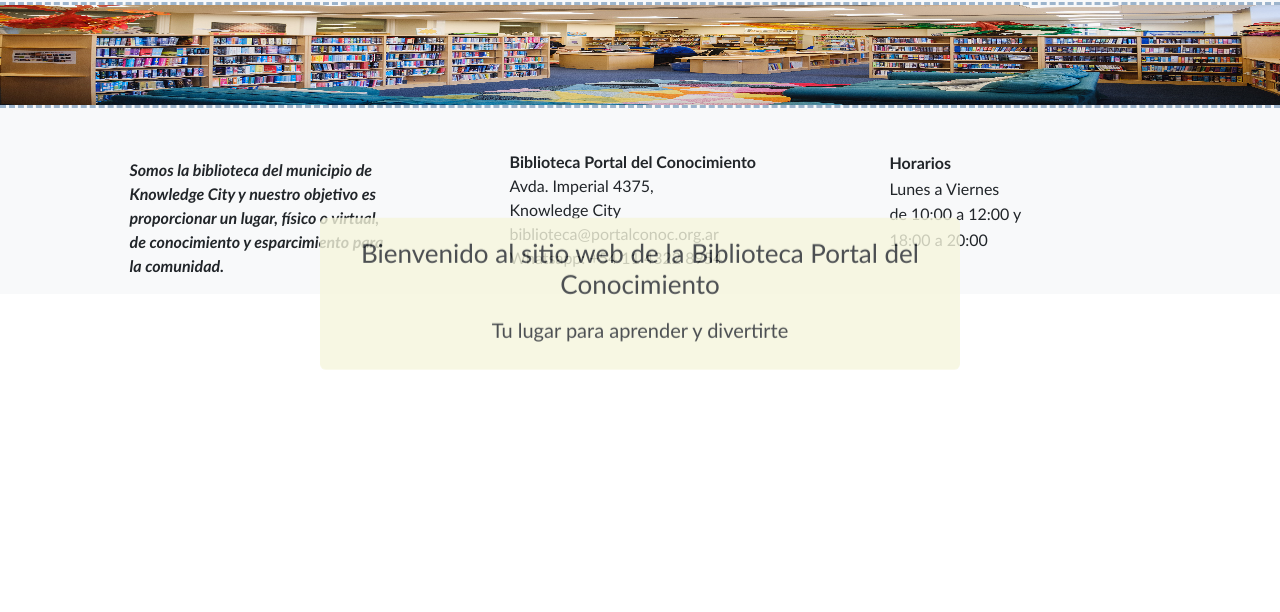
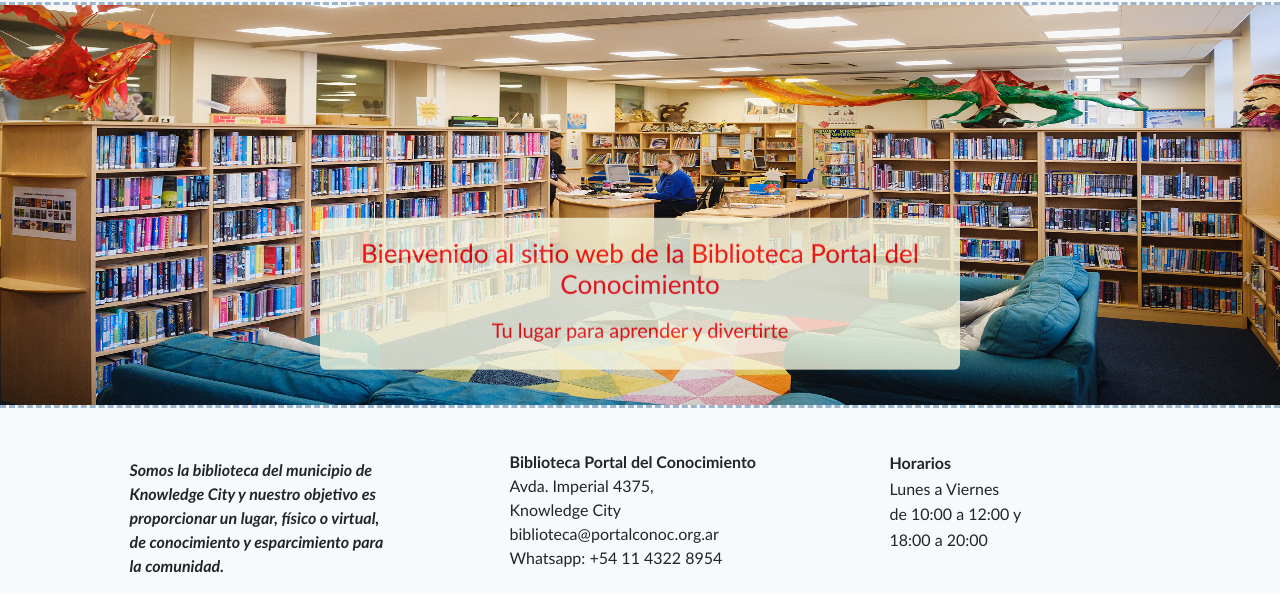
Before and after one commit to dorisnila/pre3, a plain HTML site: page index.html in a window 1280 px wide. Shown: the part 106-718 px from the top of the page. Drawn offline with nearby package versions, Linux system fonts and the light colour scheme; files whose address does not match are found by name.

Commit message:
Update style.css

```diff
--- a/assets/css/style.css
+++ b/assets/css/style.css
@@ -80,11 +80,12 @@ footer {
 #home {
   background-image: url("assets/img/newtonprep.jpg");
   background-size: 100% 100%;
-  height: 100px;
+  height: 400px;
 }
 
 /* Home - Texto de bienvenida */
 #welcometext {
+  color: red;
   width: 50%;
   background-color: beige;
   opacity: 0.8;
```
